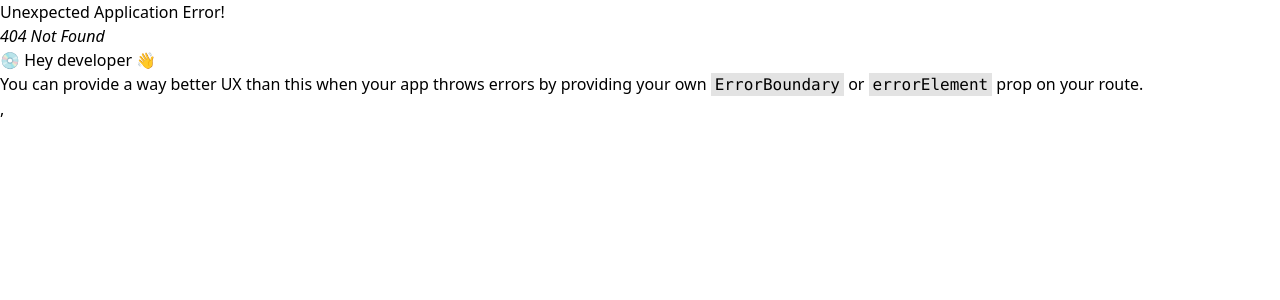
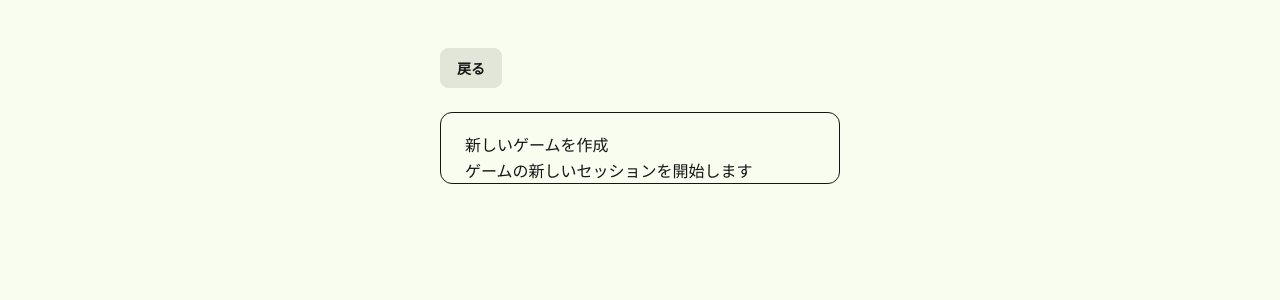
Before and after one commit to pepepepopopo/monopory_support_app, a React (Vite) app in the folder front/: page /games in a window 1280 px wide. Before the commit this address had no page. Shown: the top 300 px of the page. Built offline with nearby package versions, Linux system fonts and the light colour scheme.

Commit message:
router理解,NewGameちょっと書いた

```diff
--- a/front/src/main.tsx
+++ b/front/src/main.tsx
@@ -6,6 +6,7 @@ import { routes } from "./routes";
 import './index.css'
 
 const router = createBrowserRouter(routes);
+console.log(router.routes);
 
 const root = document.getElementById("root") as HTMLElement;
 
--- a/front/src/pages/Home.tsx
+++ b/front/src/pages/Home.tsx
@@ -1,31 +1,21 @@
-import { useEffect } from 'react'
+import { Link } from "react-router";
 import '../styles/App.css'
 
 function Home() {
-  useEffect(() => {
-    document.documentElement.setAttribute("data-theme", "lemonade");
-  },[])
-
   return (
     <>
-      <div className="size-full">
-        <div className="min-h-screen bg-base-100 p-6">
-          <div className="max-w-md mx-auto">
       <div className="text-center mb-12 mt-20">
         <h1 className="mb-2 text-primary-content">🎲 モノポリー資産管理</h1>
         <p className="text-primary-content">銀行役からオサラバ！</p>
       </div>
       <div className="grid gap-4">
-              <button className="btn btn-primary w-full h-16">
+        <Link to="/games" className="btn btn-primary w-full h-16">
           <span className="mr-2 text-lg">+</span>
           新しいゲームを作成
-              </button>
+        </Link>
         <button className="btn btn-secondary w-full h-16">
           ゲームに参加
         </button>
-            </div>
-          </div>
-        </div>
       </div>
     </>
   )
--- /dev/null
+++ b/front/src/pages/HomeLayout.tsx
@@ -0,0 +1,20 @@
+import { Outlet } from "react-router";
+import { useEffect } from 'react'
+import '../styles/App.css'
+
+function HomeLayout() {
+  useEffect(() => {
+    document.documentElement.setAttribute("data-theme", "lemonade");
+  },[])
+  return (
+    <div className="size-full">
+      <div className="min-h-screen bg-base-100 p-6">
+        <div className="max-w-md mx-auto">
+          <Outlet />
+        </div>
+      </div>
+    </div>
+  );
+}
+
+export default HomeLayout;
--- /dev/null
+++ b/front/src/pages/games/NewGame.tsx
@@ -0,0 +1,21 @@
+import { Link } from "react-router";
+
+function NewGame() {
+  return(
+    <div className="min-h-screen p-6">
+      <div className="max-w-2xl mx-auto">
+        <Link to="/" className="btn mb-6">
+          戻る
+        </Link>
+        <div className="bg-card text-card-foreground flex flex-col gap-6 rounded-xl border">
+          <div className="@container/card-header grid auto-rows-min grid-rows-[auto_auto] items-start gap-1.5 px-6 pt-6 has-data-[slot=card-action]:grid-cols-[1fr_auto] [.border-b]:pb-6">
+            <div className="leading-none">新しいゲームを作成</div>
+            <div className="text-muted-foreground">ゲームの新しいセッションを開始します</div>
+          </div>
+        </div>
+      </div>
+    </div>
+  );
+}
+
+export default NewGame;
--- a/front/src/routes.tsx
+++ b/front/src/routes.tsx
@@ -1,8 +1,16 @@
+import HomeLayout from './pages/HomeLayout.tsx';
 import Home from './pages/Home.tsx'
+import NewGame from './pages/games/NewGame.tsx';
 
 export const routes = [
   {
     path: "/",
-    element: <Home />,
+    Component: HomeLayout,
+    children: [
+      { index: true, Component: Home },
+      { path: "games", Component: NewGame },
+    ],
   },
 ];
+
+export default routes;
```
Lines whose indentation alone changed are shown as unchanged.
